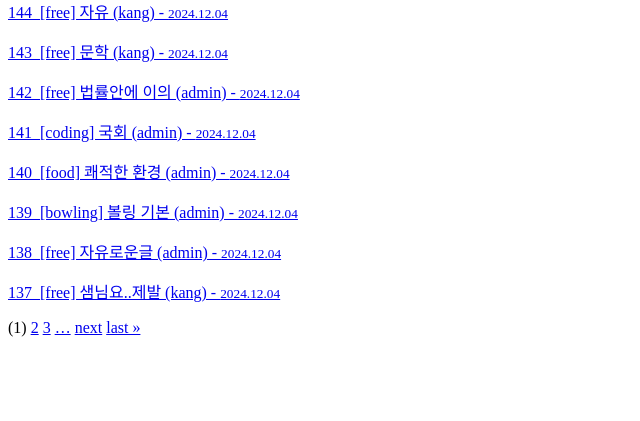
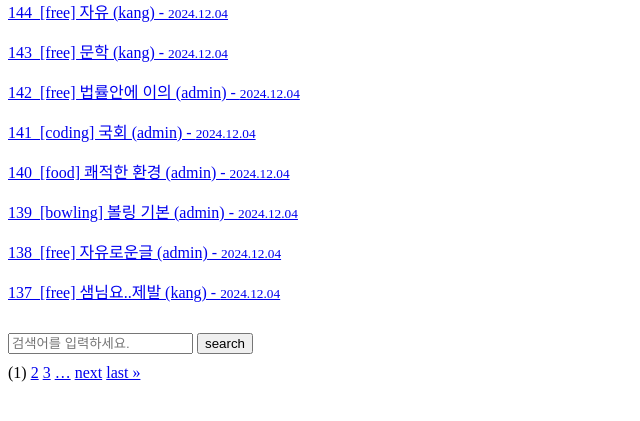
Before and after one commit to mountain-kangkang/-Django_oz, a Django app: page / in a window 1280 px wide. Shown: the part 236-657 px from the top of the page, without its empty margins (0-640 px from the left). Run offline with Django 5.2, Linux system fonts and the light colour scheme; data comes from the database, SQL or seed files in the repository.

Commit message:
search Blog stop point

```diff
--- a/blog/blog/views.py
+++ b/blog/blog/views.py
@@ -11,6 +11,10 @@ from blog.models import Blog
 # Create your views here.
 def blog_list(request):
     blogs = Blog.objects.all().order_by('-created_at')
+
+    q = request.GET.get('q')
+    if q:
+        blogs = blogs.filter(title__icontains=q)
 
     paginator = Paginator(blogs, 10)
     page = request.GET.get('page')
--- a/blog/templates/blog_list.html
+++ b/blog/templates/blog_list.html
@@ -11,6 +11,10 @@
             </a>
         </p>
     {% endfor %}
+    <form method="get" style="margin-top: 30px; margin-bottom: 10px;">
+        <input name="q" type="text" placeholder="검색어를 입력하세요." value="{% if request.GET.q %}{{ request.GET.q }}{% endif %}">
+        <button>search</button>
+    </form>
     <div>
         {% if page_obj.has_previous %}
             <a href="?page=1">&laquo; first</a>
```
